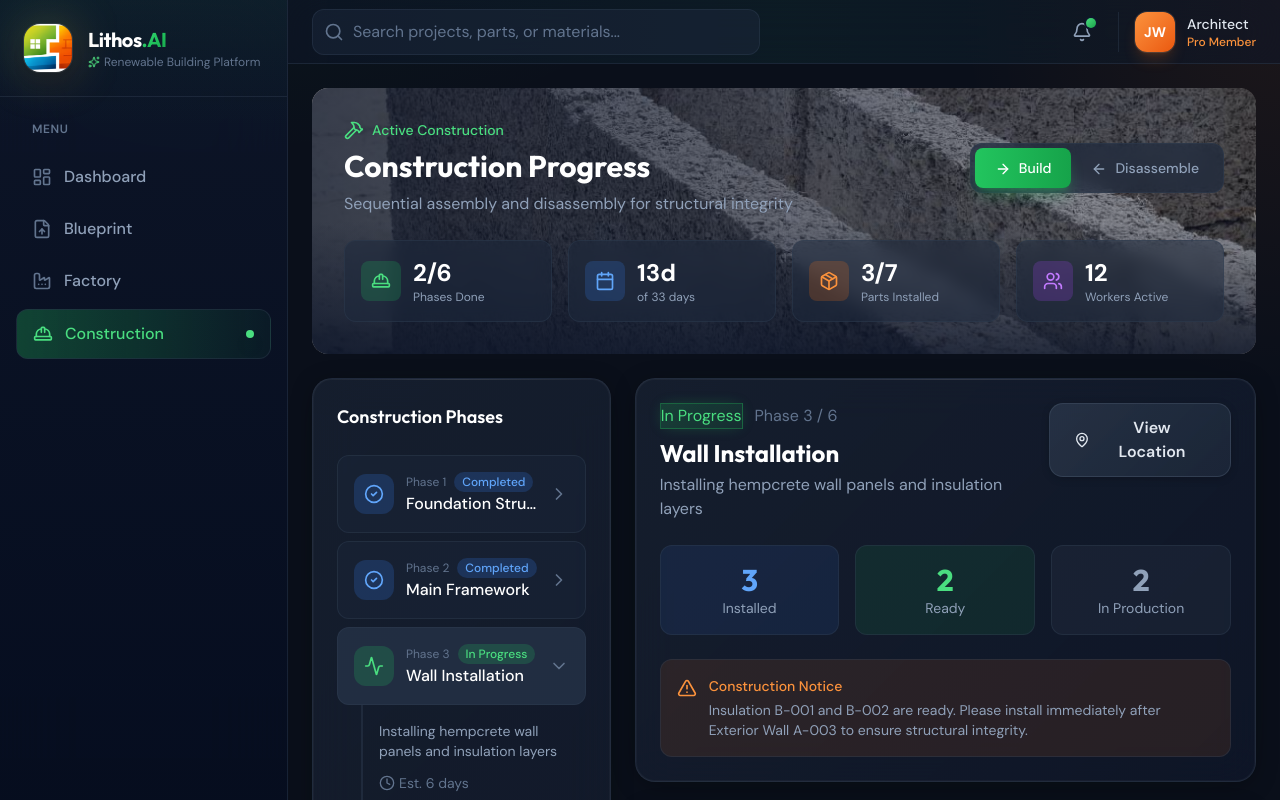
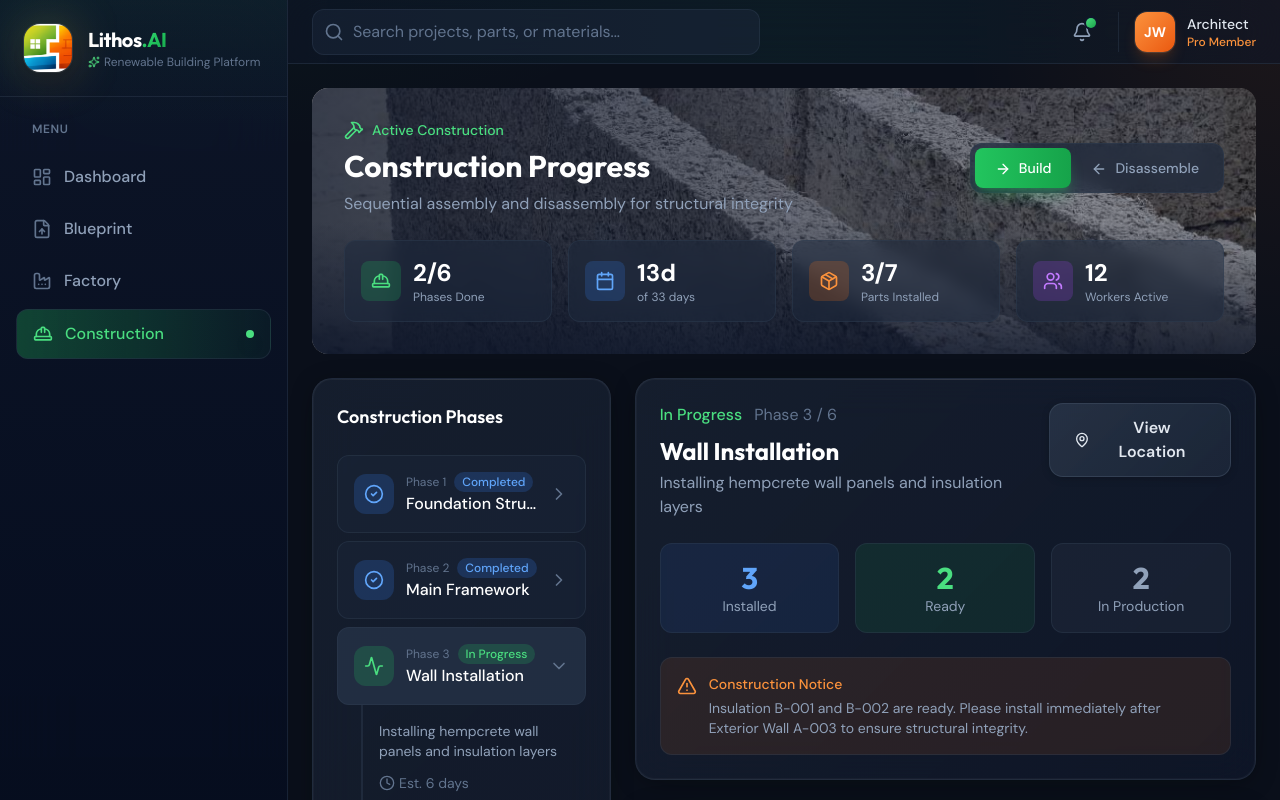
Before and after one commit to kshiteesh-joshi/Construction-AI-Platform, a React (Vite) app: page /construction in a window 1280 px wide. Shown: the top 800 px of the page. Built offline with nearby package versions, Linux system fonts and the light colour scheme.

Commit message:
Construction: Remove badge border/background from In Progress, use plain text

```diff
--- a/src/pages/Construction.tsx
+++ b/src/pages/Construction.tsx
@@ -344,7 +344,7 @@ export function Construction() {
             <div className="flex items-start justify-between mb-6">
               <div>
                 <div className="flex items-center gap-3 mb-2">
-                  <span className="status-badge-success">
+                  <span className="text-primary-400 font-medium">
                     In Progress
                   </span>
                   <span className="text-slate-500">Phase 3 / 6</span>
```
